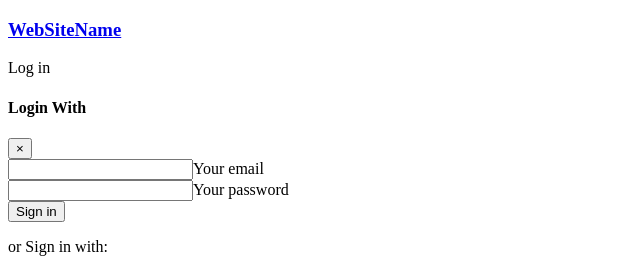
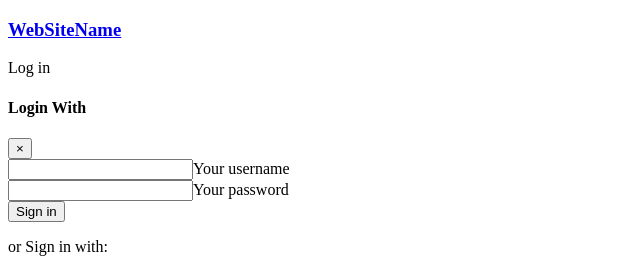
Before and after one commit to culletons/culletons, a React app: page / in a window 1280 px wide. Shown: the top 258 px of the page, without its empty margins (0-640 px from the left). Built offline with nearby package versions, Linux system fonts and the light colour scheme; the HTML template or start-up script is replaced by a standard one.

Commit message:
Added post request from login

```diff
--- a/client/src/components/header/Login.jsx
+++ b/client/src/components/header/Login.jsx
@@ -4,8 +4,22 @@ class Login extends React.Component {
   constructor(props){
     super(props);
     this.state = {
+      username: '',
+      password: ''
+    }
+    this.handleChange = this.handleChange.bind(this);
+    this.clickHandler = this.clickHandler.bind(this);
+  }
 
-    }
+  clickHandler() {
+    this.props.onLogin(this.state.username, this.state.password);
+  }
+
+  handleChange(evt) {
+    this.setState({
+      [evt.target.name]: evt.target.value,
+      [evt.target.password]: evt.target.value
+    })
   }
 
   render() {
@@ -31,20 +45,24 @@ class Login extends React.Component {
 
               {/* MODAL: Body */}
               <div className="modal-body mx-4">
+                <form>
+
+                </form>
                 <div className="md-form mb-5">
-                  <input type="email" id="Form-email1" className="form-control validate"/>
-                  <label data-error="wrong" data-success="right" htmlFor="Form-email1">Your email</label>
+                  <input type="text" id="Form-email1" className="form-control validate" name="username" onChange={this.handleChange}/>
+                  <label data-error="wrong" data-success="right" htmlFor="Form-email1">Your username</label>
                 </div>
 
                 <div className="md-form pb-3">
-                    <input type="password" id="Form-pass1" className="form-control validate"/>
+                    <input type="password" id="Form-pass1" className="form-control validate" name="password" onChange={this.handleChange}/>
                     <label data-error="wrong" data-success="right" htmlFor="Form-pass1">Your password</label>
                 </div>
 
                 <div className="text-center mb-3">
                     {/* Button to make post request */}
-                    <button type="button" className="btn blue-gradient btn-block btn-rounded z-depth-1a">Sign in</button>
+                    <button type="button" className="btn blue-gradient btn-block btn-rounded z-depth-1a" onClick={this.clickHandler}>Sign in</button>
                 </div>
+
                 <p className="font-small dark-grey-text text-right d-flex justify-content-center mb-3 pt-2"> or Sign in with:</p>
 
                 <div className="row my-3 d-flex justify-content-center">
--- a/client/src/components/header/Nav.jsx
+++ b/client/src/components/header/Nav.jsx
@@ -3,7 +3,7 @@ import React from 'react';
 import Login from './Login.jsx';
 import Signup from './Signup.jsx';
 
-const Nav = function () {
+const Nav = function ({onLogin}) {
   return (
     <div>
       <nav className="navbar navbar-toggleable-md navbar-inverse bg-inverse navbar-toggle collapsed">
@@ -11,7 +11,7 @@ const Nav = function () {
           <div className="navbar-header">
             <a className="navbar-brand" href="#"><h3>WebSiteName</h3></a>
           </div>
-            <Login/>
+            <Login onLogin={onLogin}/>
             <Signup/>
           </div>
       </nav>
--- a/client/src/index.jsx
+++ b/client/src/index.jsx
@@ -10,14 +10,35 @@ class App extends React.Component {
   constructor(props) {
     super(props)
     this.state = {
+      username: ""
+    }
+    this.onLogin = this.onLogin.bind(this);
+    this.onSignup = this.onSignup.bind(this);
+  }
 
-    }
+  onLogin (userName, passWord) {
+    axios.post('/login', {
+      params: {
+        username: userName,
+        password: passWord
+      }
+    })
+    .then(() => {
+      this.setState({
+
+      })
+    })
+    .catch((err) => console.error(err))
+  }
+
+  onSignup () {
+
   }
 
   render() {
     return (
       <div>
-        <Nav/>
+        <Nav onLogin={this.onLogin}/>
         {/* <Home/> RENDER HOME IF USER HAS LOGGED IN */}
       </div>
     )
```
Also changed, not shown: 1 other file (tests, documents, lock files or other folders).
